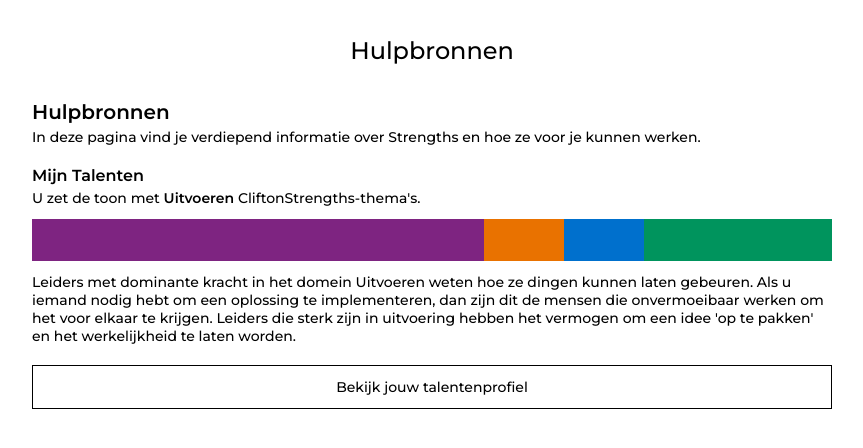
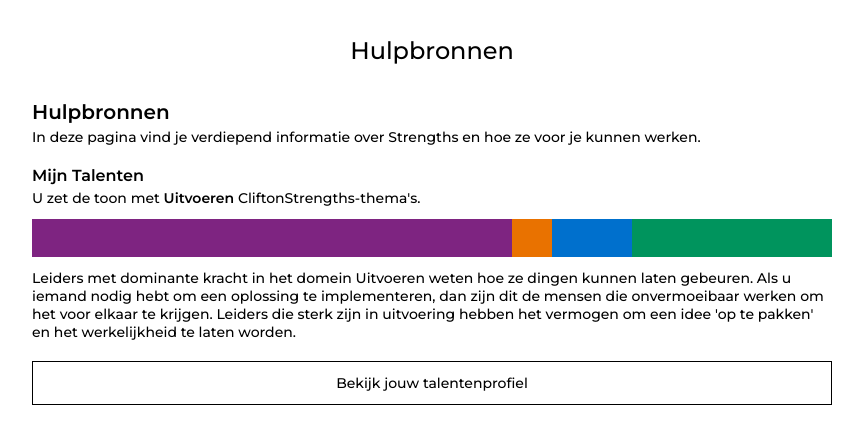
Before and after one commit to morize/forte-demo, a React (Vite) app: page /hulpbronnen in a window 1280 px wide. Shown: the top 448 px of the page, without its empty margins (208-1071 px from the left). Built offline with nearby package versions, Linux system fonts and the light colour scheme.

Commit message:
cleaned up css, renamed subcomponents to make more sense

```diff
--- a/src/components/atoms/TalentIndicator/TalentIndicator.tsx
+++ b/src/components/atoms/TalentIndicator/TalentIndicator.tsx
@@ -2,14 +2,13 @@
 
 import { domainRGBValues } from '../Talent/Talent';
 
-const STalentIndicatorContainer = styled.div`
+const STalentIndicator = styled.div`
   display: flex;
-  justify-content: space-between;
-  height: 42px;
+  height: 38px;
   margin: 12px 0;
 
   @media (max-width: 900px) {
-    height: 32px;
+    height: 28px;
   }
 
   @media (max-width: 380px) {
@@ -17,12 +16,11 @@
   }
 `;
 
-const STalentIndicator = styled.div<{
+const STalentIndicatorItem = styled.div<{
   percentage: number;
   domainRGBValues: Array<Number>;
 }>`
-  display: flex;
-  min-width: 10%;
+  min-width: 5%;
 
   ${({ percentage, domainRGBValues: [red, green, blue] }) => `
       background-color: rgba(${red}, ${green}, ${blue}, 1);
@@ -37,24 +35,24 @@
 }
 
 const TalentIndicator = (props: ITalentIndicator) => (
-  <STalentIndicatorContainer>
-    <STalentIndicator
+  <STalentIndicator>
+    <STalentIndicatorItem
       domainRGBValues={domainRGBValues('uitvoeren')}
       percentage={props.executingPerc}
     />
-    <STalentIndicator
+    <STalentIndicatorItem
       domainRGBValues={domainRGBValues('beinvloeden')}
       percentage={props.influencingPerc}
     />
-    <STalentIndicator
+    <STalentIndicatorItem
       domainRGBValues={domainRGBValues('relatie bouwen')}
       percentage={props.relBuildingPerc}
     />
-    <STalentIndicator
+    <STalentIndicatorItem
       domainRGBValues={domainRGBValues('strategisch denken')}
       percentage={props.stratThinkingPerc}
     />
-  </STalentIndicatorContainer>
+  </STalentIndicator>
 );
 
 export default TalentIndicator;
```
